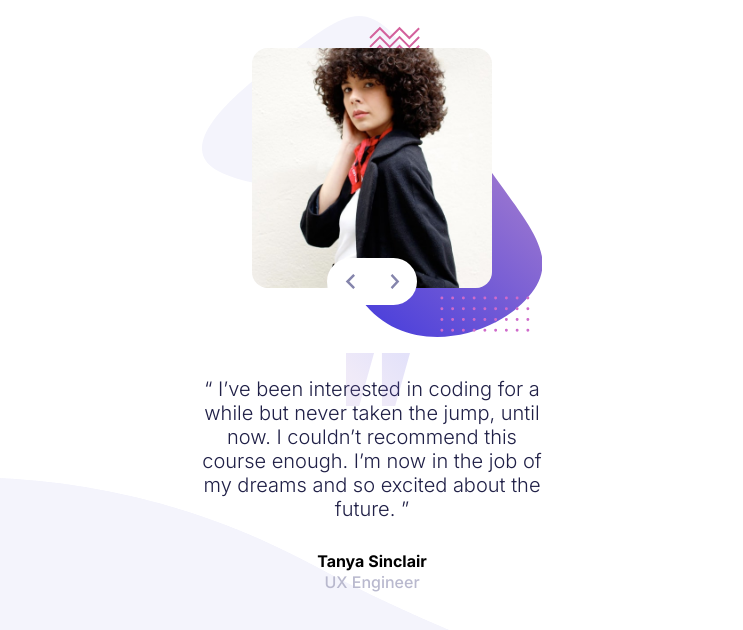
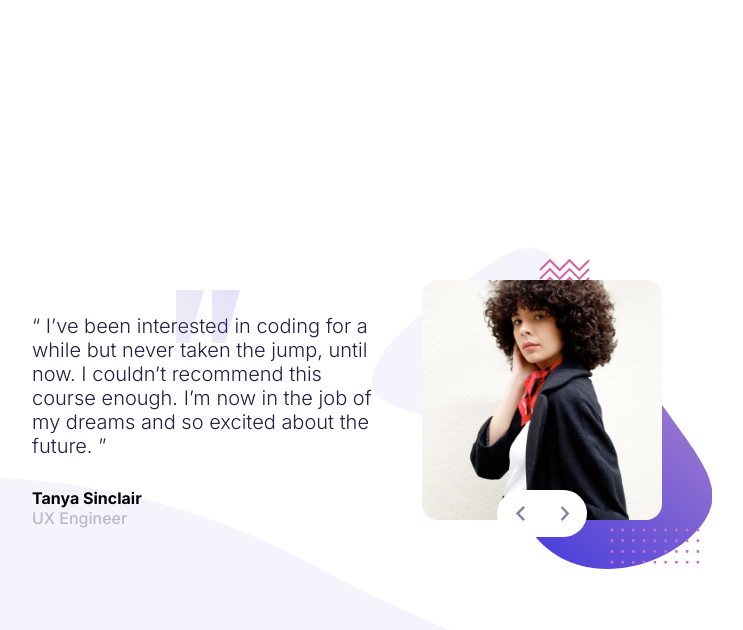
Before and after one commit to webstormcam/Testimonial_slider, a plain HTML site: page index.html in a window 1280 px wide. Shown: the whole page, without its empty margins (268-1011 px from the left). Drawn offline with Linux system fonts and the light colour scheme.

Commit message:
Started building the larger version

```diff
--- a/style.css
+++ b/style.css
@@ -105,3 +105,25 @@ position: relative;
     top: -1.5rem;
     left: 9rem;
 }
+
+@media screen and (min-width:768px) {
+    #content{
+        flex-direction: row;
+        width: 100%;
+        height: 100%;
+        align-items: center;
+        justify-content: center;
+        background-size: contain;
+
+    }
+
+    #card{
+        order: 5;
+    }
+
+    .word_section{
+        text-align: left;
+
+
+        }
+}
```
